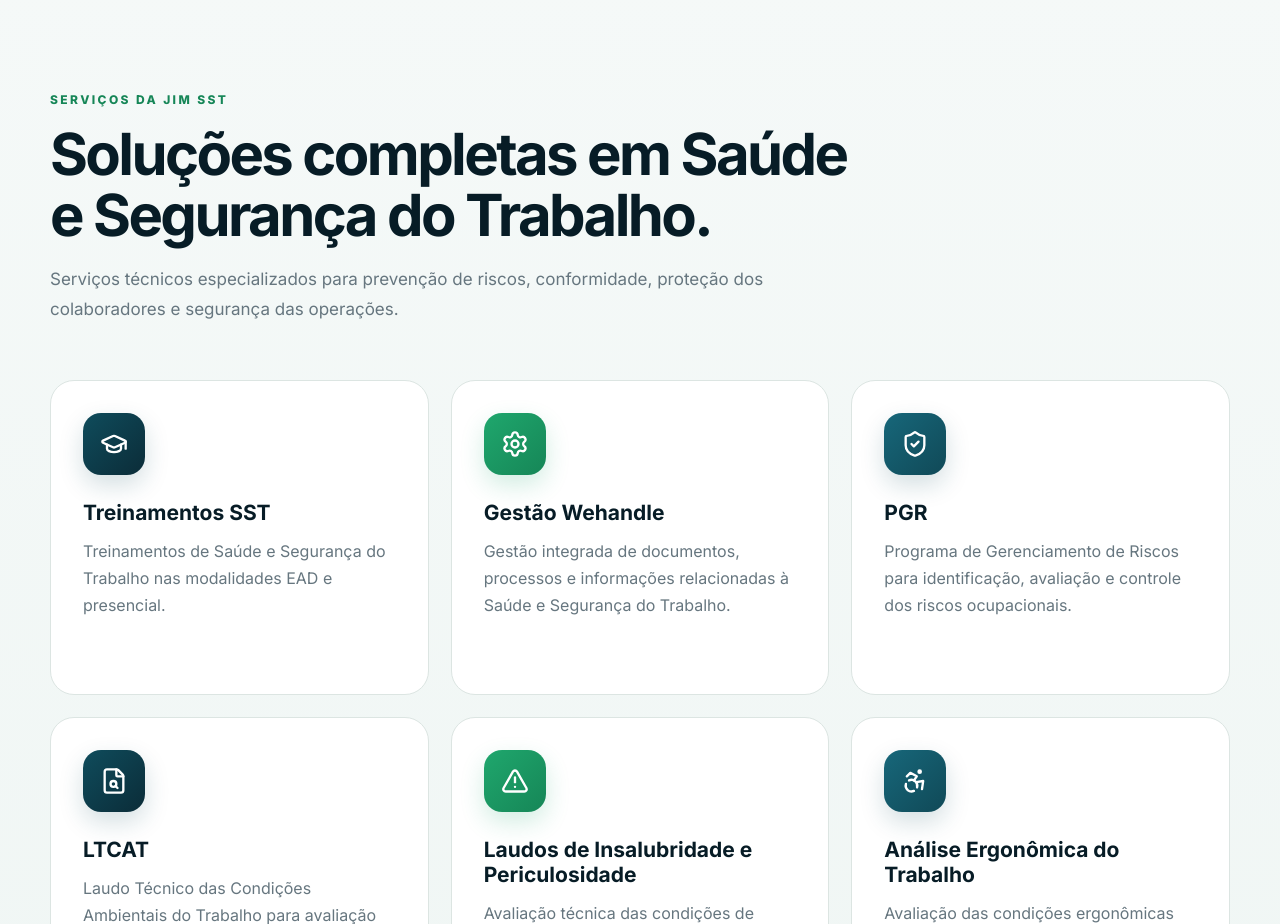
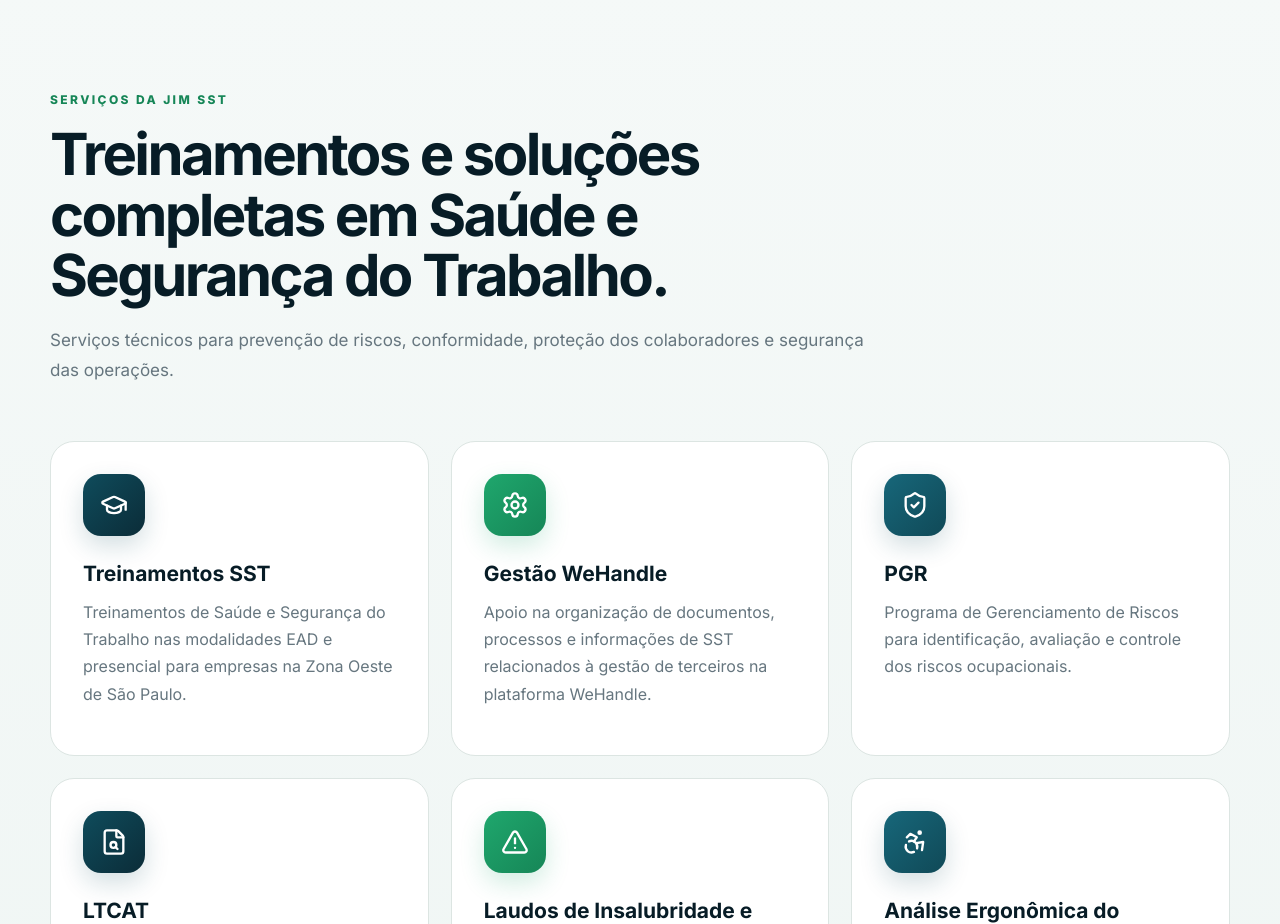
Before and after one commit to Jhonata7/grupo-jim, a React (Vite) app: page / in a window 1280 px wide. Shown: the part 880-1804 px from the top of the page. Built offline with nearby package versions, Linux system fonts and the light colour scheme.

Commit message:
Esclarecer treinamentos SST e gestão WeHandle

```diff
--- a/src/components/Services.jsx
+++ b/src/components/Services.jsx
@@ -15,13 +15,13 @@ const services = [
     icon: GraduationCap,
     title: "Treinamentos SST",
     description:
-      "Treinamentos de Saúde e Segurança do Trabalho nas modalidades EAD e presencial.",
+      "Treinamentos de Saúde e Segurança do Trabalho nas modalidades EAD e presencial para empresas na Zona Oeste de São Paulo.",
   },
   {
     icon: Settings,
-    title: "Gestão Wehandle",
+    title: "Gestão WeHandle",
     description:
-      "Gestão integrada de documentos, processos e informações relacionadas à Saúde e Segurança do Trabalho.",
+      "Apoio na organização de documentos, processos e informações de SST relacionados à gestão de terceiros na plataforma WeHandle.",
   },
   {
     icon: ShieldCheck,
@@ -80,13 +80,12 @@ export default function Services() {
           </span>
 
           <h2>
-            Soluções completas em Saúde e Segurança do Trabalho.
+            Treinamentos e soluções completas em Saúde e Segurança do Trabalho.
           </h2>
 
           <p>
-            Serviços técnicos especializados para prevenção de riscos,
-            conformidade, proteção dos colaboradores e segurança das
-            operações.
+            Serviços técnicos para prevenção de riscos, conformidade,
+            proteção dos colaboradores e segurança das operações.
           </p>
         </div>
 
```
